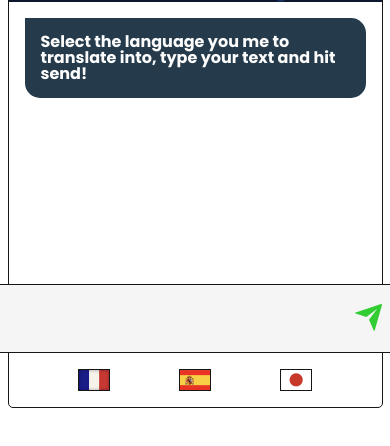
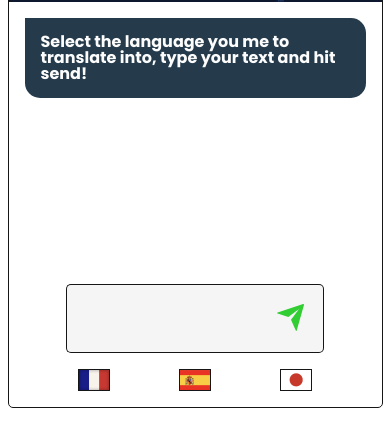
Before and after one commit to RawleJuglal/PollyGlot, a website built with Vite: page index.html in a window 390 px wide. Shown: the part 132-578 px from the top of the page. Built offline with nearby package versions, Linux system fonts and the light colour scheme.

Commit message:
media query fix
phone size issue fixed with media query

```diff
--- a/stretch.css
+++ b/stretch.css
@@ -198,4 +198,13 @@ input:-webkit-autofill:active {
   #app{
     margin:0 auto;
   }
+
+  section#convo-form{
+    max-width:17.5rem;
+    margin:0 auto;
+  }
+
+  .--convo-form-input{
+    max-width:10rem;
+  }
 }
```
